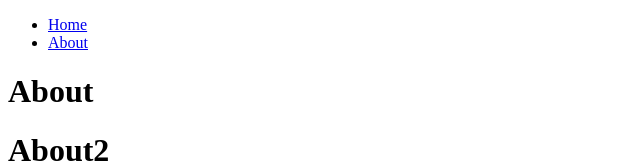
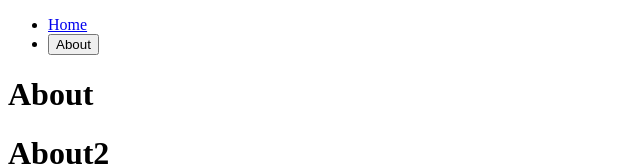
Before and after one commit to sam1027/react-router-6, a React (Create React App) app: page /about/about2 in a window 1280 px wide. Shown: the top 166 px of the page, without its empty margins (0-640 px from the left). Built offline with nearby package versions, Linux system fonts and the light colour scheme.

Commit message:
useNavigate 적용

```diff
--- a/src/components/Header.tsx
+++ b/src/components/Header.tsx
@@ -1,6 +1,8 @@
-import {Link} from 'react-router-dom';
+import {Link, useNavigate} from 'react-router-dom';
 
 function Header() {
+    const navigate = useNavigate();
+    const onAboutClick = () => navigate("/about");
     return (
         <header>
             <ul>
@@ -8,7 +10,7 @@
                     <Link to={"/"}>Home</Link>
                 </li>
                 <li>
-                    <Link to={"/about"}>About</Link>
+                    <button onClick={onAboutClick}>About</button>
                 </li>
             </ul>
         </header>
--- a/src/screens/Home.tsx
+++ b/src/screens/Home.tsx
@@ -1,11 +1,6 @@
 function Home() {
-    const test:any = [];
-    return (
-        <>
-            <h1>Home</h1>
-            <p>{test[3].errorrrr}</p>
-        </>
-    );
+    const users: any = [];
+    return <h1>{users[0].name}</h1>;
 }
 
 export default Home;
```
